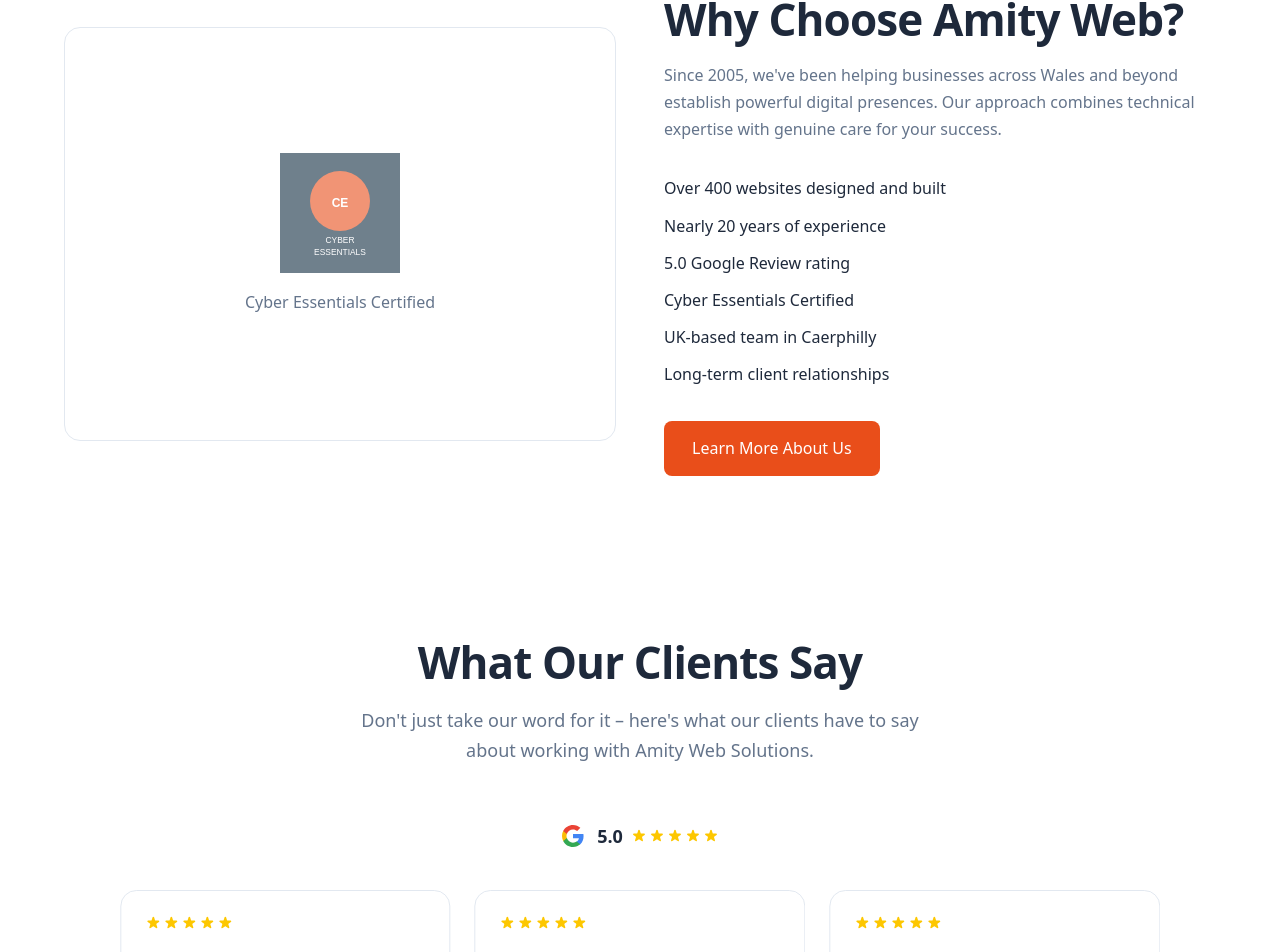
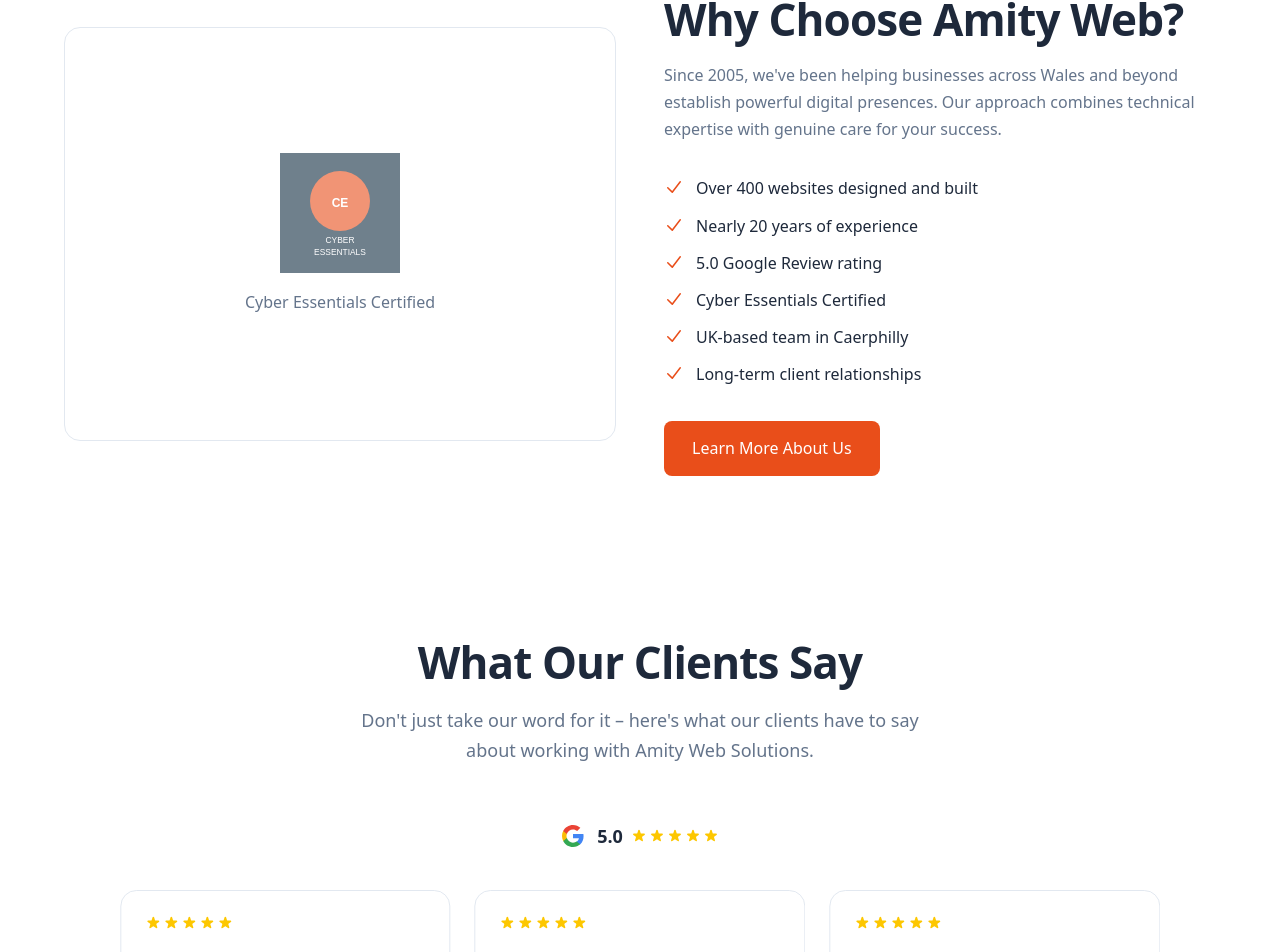
Before and after one commit to amityweb/amityweb-nextjs, a Next.js app: page / in a window 1280 px wide. Shown: the part 1523-2475 px from the top of the page. Built offline with nearby package versions, Linux system fonts and the light colour scheme.

Commit message:
Add checkmark bullet points to Why Choose Amity Web section

```diff
--- a/src/app/page.tsx
+++ b/src/app/page.tsx
@@ -102,12 +102,42 @@
                                 expertise with genuine care for your success.
                             </p>
                             <ul className="check-list">
-                                <li>Over 400 websites designed and built</li>
-                                <li>Nearly 20 years of experience</li>
-                                <li>5.0 Google Review rating</li>
-                                <li>Cyber Essentials Certified</li>
-                                <li>UK-based team in Caerphilly</li>
-                                <li>Long-term client relationships</li>
+                                <li>
+                                    <svg xmlns="http://www.w3.org/2000/svg" viewBox="0 0 20 20" fill="currentColor">
+                                        <path fillRule="evenodd" d="M16.704 4.153a.75.75 0 01.143 1.052l-8 10.5a.75.75 0 01-1.127.075l-4.5-4.5a.75.75 0 011.06-1.06l3.894 3.893 7.48-9.817a.75.75 0 011.05-.143z" clipRule="evenodd" />
+                                    </svg>
+                                    Over 400 websites designed and built
+                                </li>
+                                <li>
+                                    <svg xmlns="http://www.w3.org/2000/svg" viewBox="0 0 20 20" fill="currentColor">
+                                        <path fillRule="evenodd" d="M16.704 4.153a.75.75 0 01.143 1.052l-8 10.5a.75.75 0 01-1.127.075l-4.5-4.5a.75.75 0 011.06-1.06l3.894 3.893 7.48-9.817a.75.75 0 011.05-.143z" clipRule="evenodd" />
+                                    </svg>
+                                    Nearly 20 years of experience
+                                </li>
+                                <li>
+                                    <svg xmlns="http://www.w3.org/2000/svg" viewBox="0 0 20 20" fill="currentColor">
+                                        <path fillRule="evenodd" d="M16.704 4.153a.75.75 0 01.143 1.052l-8 10.5a.75.75 0 01-1.127.075l-4.5-4.5a.75.75 0 011.06-1.06l3.894 3.893 7.48-9.817a.75.75 0 011.05-.143z" clipRule="evenodd" />
+                                    </svg>
+                                    5.0 Google Review rating
+                                </li>
+                                <li>
+                                    <svg xmlns="http://www.w3.org/2000/svg" viewBox="0 0 20 20" fill="currentColor">
+                                        <path fillRule="evenodd" d="M16.704 4.153a.75.75 0 01.143 1.052l-8 10.5a.75.75 0 01-1.127.075l-4.5-4.5a.75.75 0 011.06-1.06l3.894 3.893 7.48-9.817a.75.75 0 011.05-.143z" clipRule="evenodd" />
+                                    </svg>
+                                    Cyber Essentials Certified
+                                </li>
+                                <li>
+                                    <svg xmlns="http://www.w3.org/2000/svg" viewBox="0 0 20 20" fill="currentColor">
+                                        <path fillRule="evenodd" d="M16.704 4.153a.75.75 0 01.143 1.052l-8 10.5a.75.75 0 01-1.127.075l-4.5-4.5a.75.75 0 011.06-1.06l3.894 3.893 7.48-9.817a.75.75 0 011.05-.143z" clipRule="evenodd" />
+                                    </svg>
+                                    UK-based team in Caerphilly
+                                </li>
+                                <li>
+                                    <svg xmlns="http://www.w3.org/2000/svg" viewBox="0 0 20 20" fill="currentColor">
+                                        <path fillRule="evenodd" d="M16.704 4.153a.75.75 0 01.143 1.052l-8 10.5a.75.75 0 01-1.127.075l-4.5-4.5a.75.75 0 011.06-1.06l3.894 3.893 7.48-9.817a.75.75 0 011.05-.143z" clipRule="evenodd" />
+                                    </svg>
+                                    Long-term client relationships
+                                </li>
                             </ul>
                             <div className="mt-8">
                                 <Link href="/about" className="btn-primary">
```
